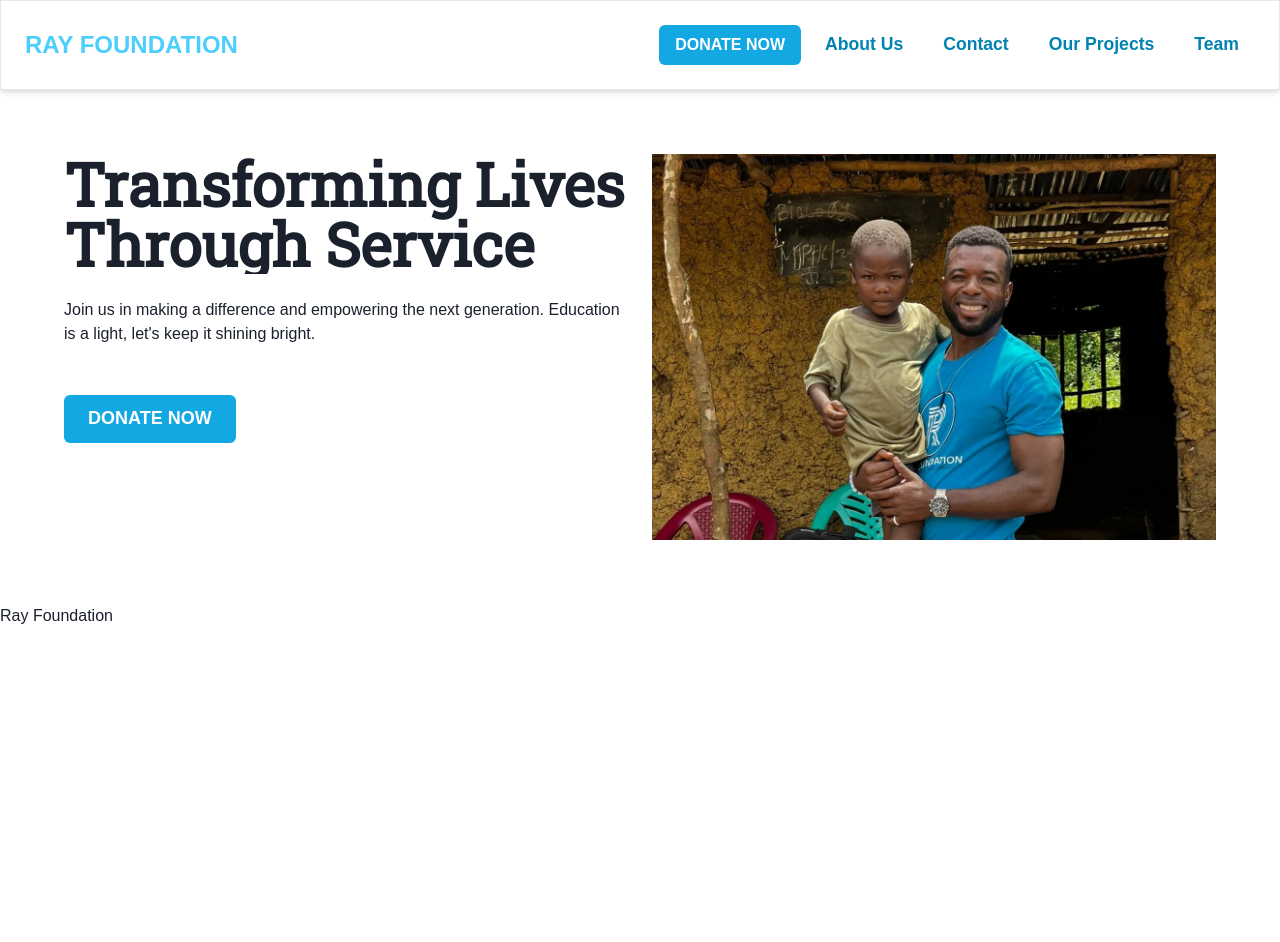
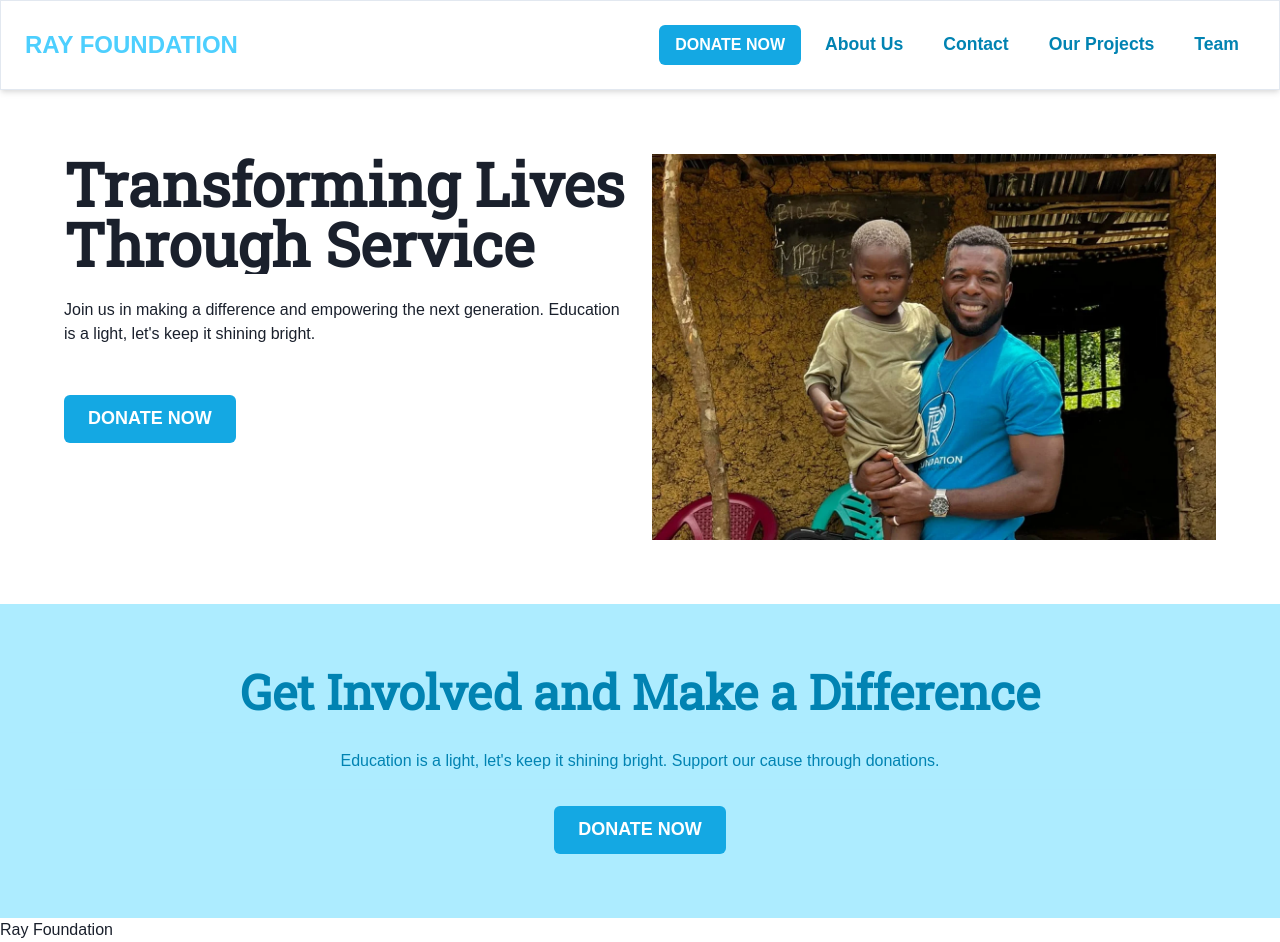
Before and after one commit to spencer-rafada/RayFoundation, a Next.js app: page / in a window 1280 px wide. Before the commit the page ends 800 px from the top, so only its background shows below. Built offline with nearby package versions, Linux system fonts and the light colour scheme; a web font is replaced by a local one.

Commit message:
added CTA section

```diff
--- /dev/null
+++ b/src/app/(home)/CTASection.tsx
@@ -0,0 +1,39 @@
+import { Divider, Flex, Heading, Text } from '@chakra-ui/react'
+import React from 'react'
+import CTAButton from '../components/CTAButton'
+
+export default function CTASection() {
+  return (
+    <>
+      <Flex
+        p={{ base: 8, lg: 16 }}
+        gap={{ base: 2, lg: 4 }}
+        direction={'column'}
+        bgColor='brand.100'
+      >
+        <Heading
+          as='h2'
+          size={{ base: 'xl', lg: '2xl' }}
+          textAlign={'center'}
+          color='brand.600'
+        >
+          Get Involved and Make a Difference
+        </Heading>
+        <Divider borderColor='brand.100' />
+        <Text textAlign={'center'} color='brand.600'>
+          Education is a light, let&apos;s keep it shining bright. Support our
+          cause through donations.
+        </Text>
+        <Divider borderColor='brand.100' />
+        <Flex justify={'center'} align={'center'}>
+          <CTAButton
+            type='cta_donate'
+            variant='solid'
+            size='lg'
+            colorScheme='brand'
+          />
+        </Flex>
+      </Flex>
+    </>
+  )
+}
--- a/src/app/page.tsx
+++ b/src/app/page.tsx
@@ -1,6 +1,7 @@
 import React, { Suspense, lazy } from 'react'
 
 const HeroHeader = lazy(() => import('./(home)/HeroHeader'))
+const CTASection = lazy(() => import('./(home)/CTASection'))
 
 export default function Home() {
   return (
@@ -8,6 +9,9 @@ export default function Home() {
       <Suspense fallback={<></>}>
         <HeroHeader />
       </Suspense>
+      <Suspense fallback={<></>}>
+        <CTASection />
+      </Suspense>
       <div>Ray Foundation</div>
     </>
   )
```
Also changed, not shown: 1 other file (tests, documents, lock files or other folders).
